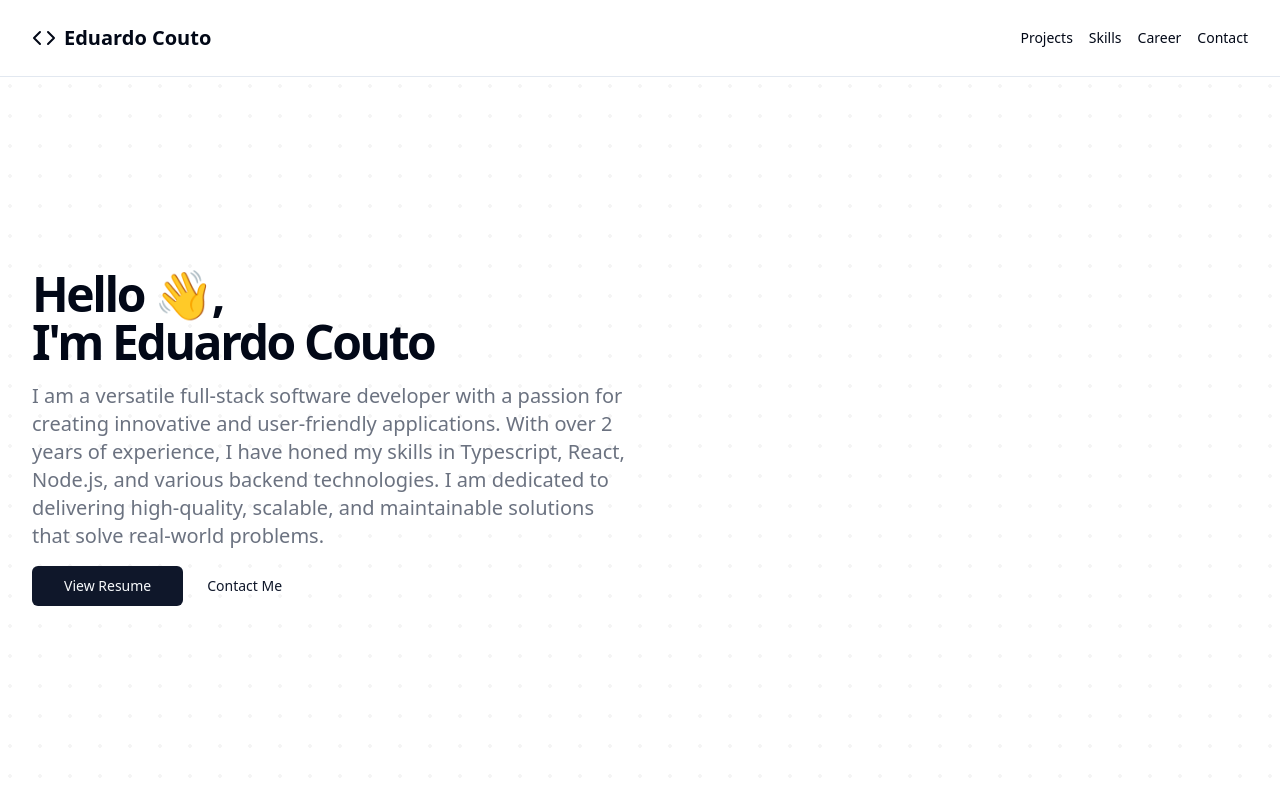
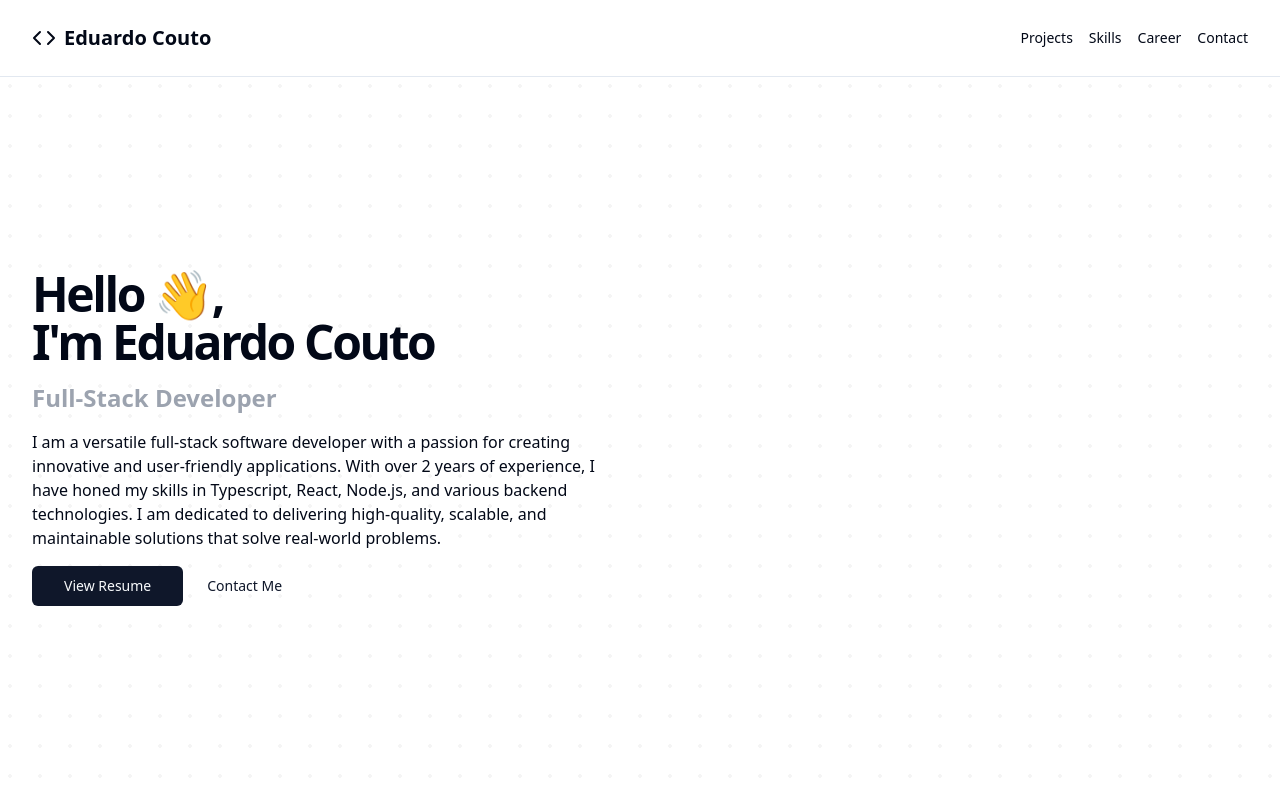
Before and after one commit to Eduardoooxd/portfolio, a Next.js app: page / in a window 1280 px wide. Shown: the top 800 px of the page. Built offline with nearby package versions, Linux system fonts and the light colour scheme.

Commit message:
feature: adding resume to page

```diff
--- a/src/components/features/landingPage/hero.tsx
+++ b/src/components/features/landingPage/hero.tsx
@@ -9,7 +9,10 @@ export default function LandingPageHero() {
           <h2 className="text-3xl font-bold tracking-tighter sm:text-5xl">
             Hello 👋, <br /> I'm Eduardo Couto
           </h2>
-          <p className="max-w-[600px] text-gray-500 text-base lg:text-xl dark:text-gray-400">
+          <h3 className="text-2xl font-semibold text-gray-400">
+            Full-Stack Developer
+          </h3>
+          <p className="max-w-[600px] text-base">
             I am a versatile full-stack software developer with a passion for
             creating innovative and user-friendly applications. With over 2
             years of experience, I have honed my skills in Typescript, React,
@@ -20,13 +23,13 @@ export default function LandingPageHero() {
         </article>
         <div className="flex flex-col gap-2 min-[400px]:flex-row">
           <Button asChild className="px-8">
-            <Link className="" href="#">
+            <Link target="_blank" className="" href="/eduardo_couto_resume.pdf">
               View Resume
             </Link>
           </Button>
 
           <Button asChild variant="link">
-            <Link className="" href="#">
+            <Link className="" href="contact">
               Contact Me
             </Link>
           </Button>
```
Also changed, not shown: 1 other file (tests, documents, lock files or other folders).
